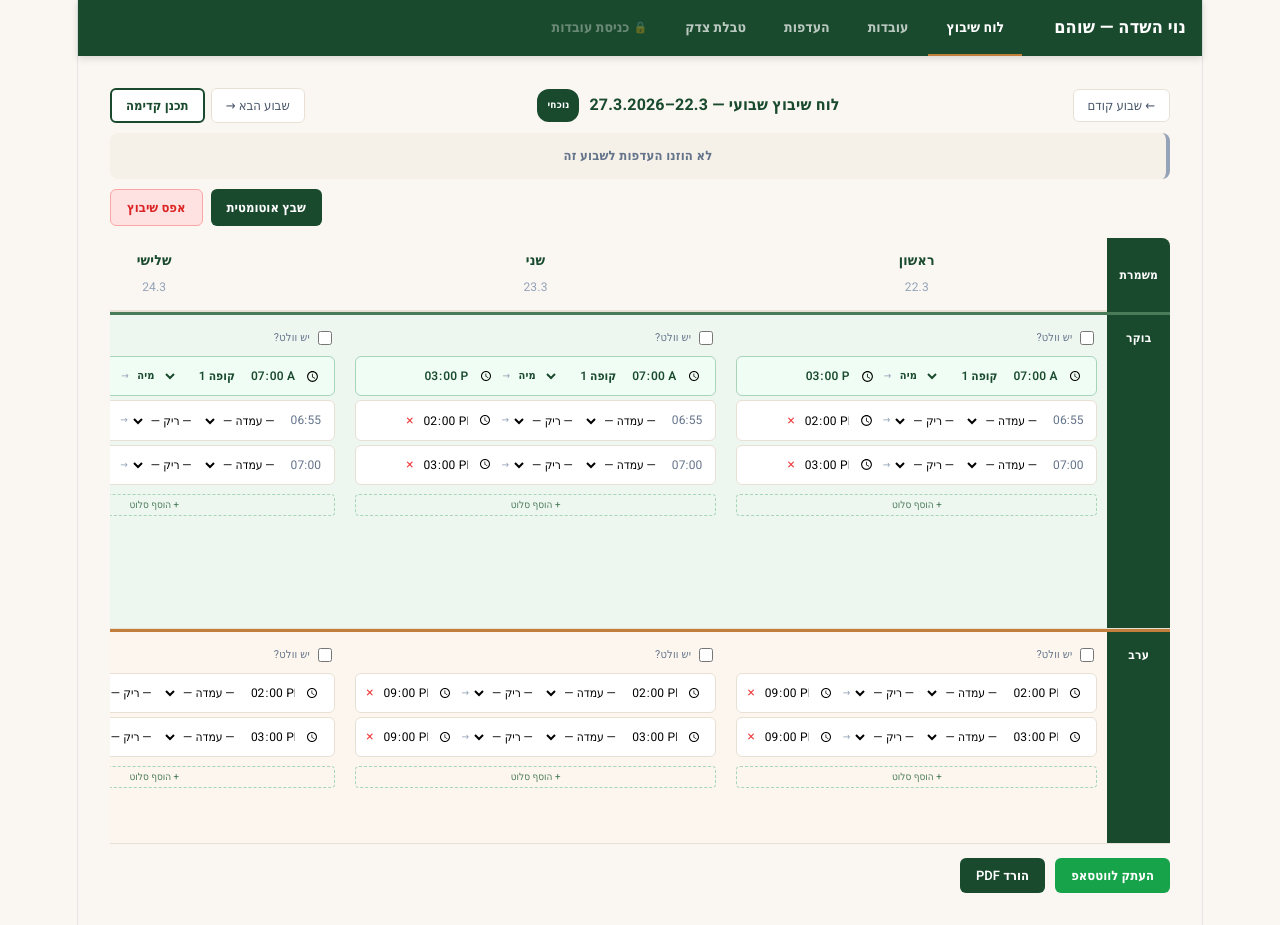
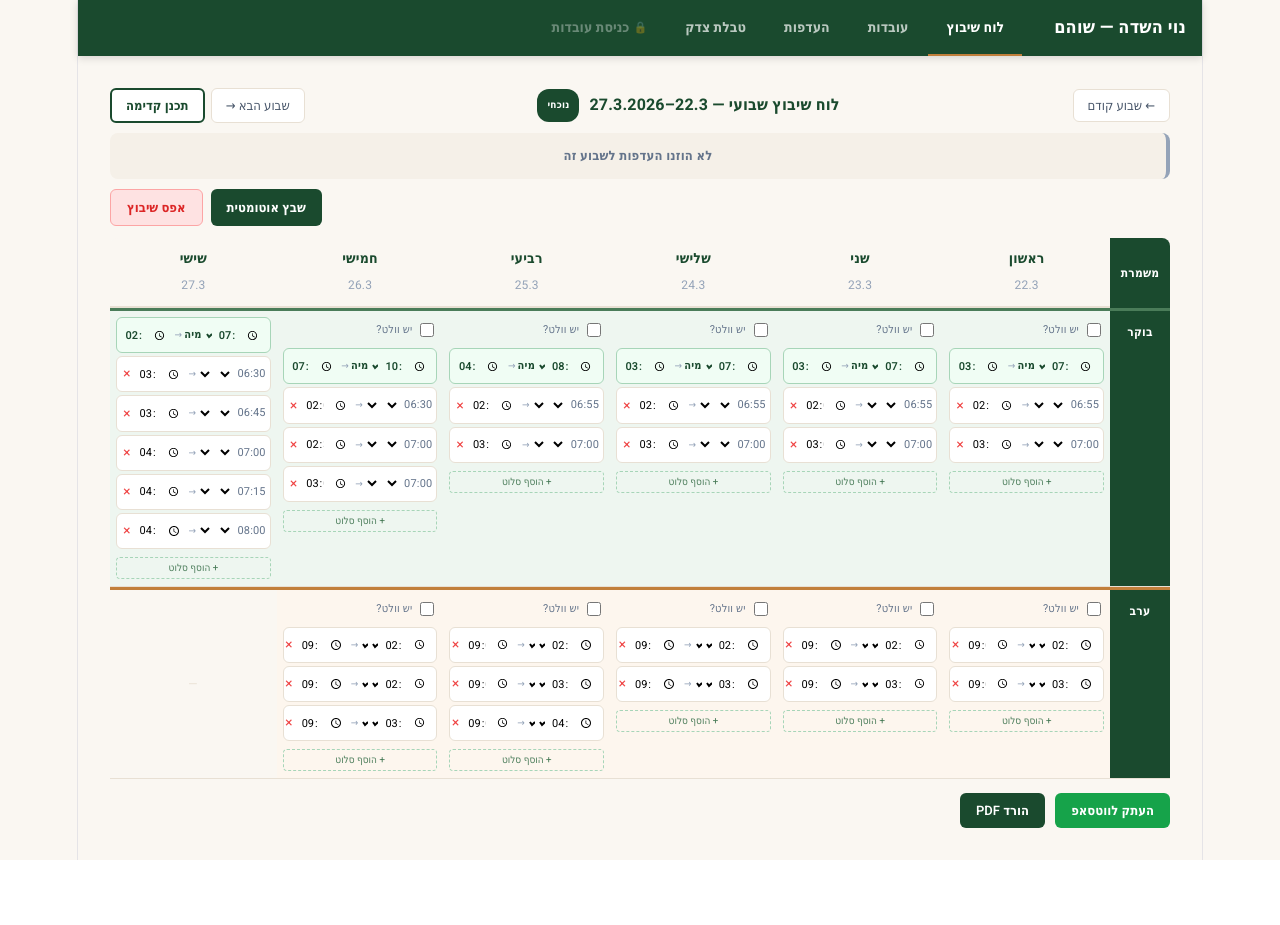
Before and after one commit to AlonFreibach/Shift-Manager, a React (Vite) app: page / in a window 1280 px wide. After the commit the page ends 860 px from the top, so only its background shows below. Built offline with nearby package versions, Linux system fonts and the light colour scheme.

Commit message:
weekly borad screen fix

```diff
--- a/src/components/WeeklyBoard.tsx
+++ b/src/components/WeeklyBoard.tsx
@@ -947,16 +947,15 @@ export function WeeklyBoard({ employees, autoScheduleRequest, onAutoScheduleHand
   ) {
     const isMiyaFixed = slot.locked === true || slot.employeeId === 0;
     const availableEmps = employees;
-    console.log('employees in slot:', day, shift, slotIdx, 'count:', availableEmps?.length, 'names:', availableEmps?.map(e => e.name));
 
     const inputStyle: React.CSSProperties = {
-      width: isMobile ? '100%' : 80, fontSize: 12, padding: '2px 4px',
+      width: isMobile ? '100%' : 52, fontSize: isMobile ? 12 : 11, padding: '2px 4px',
       border: 'none', borderRadius: 4, background: 'transparent',
     };
     const selectStyle: React.CSSProperties = {
-      fontSize: 12, padding: '2px 4px',
-      border: 'none', borderRadius: 4, maxWidth: isMobile ? '100%' : 80, background: 'transparent',
-      ...(isMobile ? { flex: 1, minWidth: 0 } : {}),
+      fontSize: isMobile ? 12 : 11, padding: '2px 4px',
+      border: 'none', borderRadius: 4, maxWidth: '100%', background: 'transparent',
+      ...(isMobile ? { flex: 1, minWidth: 0 } : { flex: 1, minWidth: 0 }),
     };
 
     if (isMobile) {
@@ -1043,11 +1042,11 @@ export function WeeklyBoard({ employees, autoScheduleRequest, onAutoScheduleHand
       <div
         key={slotIdx}
         style={{
-          display: 'flex', alignItems: 'center', gap: 3, marginBottom: 4,
-          padding: '6px 8px', borderRadius: 6,
+          display: 'flex', alignItems: 'center', gap: 2, marginBottom: 3,
+          padding: 4, borderRadius: 6,
           background: isMiyaFixed ? '#f0fdf4' : 'white',
           border: isMiyaFixed ? '1px solid #a7d5b8' : '1px solid #e8e0d4',
-          fontSize: 11,
+          fontSize: 11, overflow: 'hidden',
         }}
       >
         {/* Arrival time — editable for evening shifts and Miya */}
@@ -1059,7 +1058,7 @@ export function WeeklyBoard({ employees, autoScheduleRequest, onAutoScheduleHand
             style={{ ...inputStyle, ...(isMiyaFixed ? { fontWeight: 600, color: '#1a4a2e' } : {}) }}
           />
         ) : (
-          <span style={{ fontSize: 12, color: '#64748b', minWidth: 40 }}>
+          <span style={{ fontSize: 11, color: '#64748b', whiteSpace: 'nowrap' }}>
             {slot.arrivalTime || '—'}
           </span>
         )}
@@ -1076,7 +1075,7 @@ export function WeeklyBoard({ employees, autoScheduleRequest, onAutoScheduleHand
 
         {/* Employee name or picker */}
         {isMiyaFixed ? (
-          <span style={{ fontWeight: 700, fontSize: 11, color: '#1a4a2e', minWidth: 28 }}>מיה</span>
+          <span style={{ fontWeight: 700, fontSize: 11, color: '#1a4a2e', whiteSpace: 'nowrap' }}>מיה</span>
         ) : (
           <select
             value={slot.employeeId ?? ''}
@@ -1085,7 +1084,7 @@ export function WeeklyBoard({ employees, autoScheduleRequest, onAutoScheduleHand
                 employeeId: e.target.value !== '' ? Number(e.target.value) : null,
               })
             }
-            style={{ ...selectStyle, maxWidth: 70 }}
+            style={{ ...selectStyle }}
           >
             <option value="">— ריק —</option>
             {availableEmps.map(e => (
@@ -1310,17 +1309,23 @@ export function WeeklyBoard({ employees, autoScheduleRequest, onAutoScheduleHand
         </div>
       )}
 
-      <div style={{ overflowX: 'auto' }}>
-        <table style={{ width: '100%', borderCollapse: 'separate', borderSpacing: 0, fontSize: 12 }}>
+      <div style={{ overflowX: isMobile ? 'auto' : 'hidden' }}>
+        <table style={{ width: '100%', tableLayout: 'fixed', borderCollapse: 'separate', borderSpacing: 0, fontSize: 12 }}>
+          <colgroup>
+            <col style={{ width: 60 }} />
+            {visibleDays.map(d => (
+              <col key={d.day} />
+            ))}
+          </colgroup>
           <thead>
             <tr>
-              <th style={{ padding: '10px 12px', background: '#1a4a2e', color: 'white', minWidth: 50, fontWeight: 700, borderTopRightRadius: 8 }}>
+              <th style={{ padding: '8px 6px', background: '#1a4a2e', color: 'white', fontWeight: 700, borderTopRightRadius: 8 }}>
                 משמרת
               </th>
               {visibleDays.map((d, i) => (
                 <th
                   key={d.day}
-                  style={{ padding: '10px 12px', background: '#faf7f2', textAlign: 'center', minWidth: 220, borderBottom: '2px solid #e8e0d4', ...(i === visibleDays.length - 1 ? { borderTopLeftRadius: 8 } : {}) }}
+                  style={{ padding: '8px 6px', background: '#faf7f2', textAlign: 'center', borderBottom: '2px solid #e8e0d4', ...(i === visibleDays.length - 1 ? { borderTopLeftRadius: 8 } : {}) }}
                 >
                   <div style={{ fontWeight: 700, fontSize: 14, color: '#1a4a2e' }}>{d.day}</div>
                   <div style={{ fontWeight: 400, fontSize: 12, color: '#94a3b8' }}>{d.dateStr}</div>
@@ -1333,13 +1338,13 @@ export function WeeklyBoard({ employees, autoScheduleRequest, onAutoScheduleHand
               const shiftColor = shift === 'בוקר' ? '#4a7c59' : '#c17f3b';
               return (
                 <tr key={shift}>
-                  <td style={{ padding: '10px 12px', fontWeight: 700, background: '#1a4a2e', color: 'white', verticalAlign: 'top', borderBottom: '1px solid #e8e0d4', borderTop: `3px solid ${shiftColor}` }}>
+                  <td style={{ padding: '8px 6px', fontWeight: 700, background: '#1a4a2e', color: 'white', verticalAlign: 'top', borderBottom: '1px solid #e8e0d4', borderTop: `3px solid ${shiftColor}`, fontSize: 12 }}>
                     {shift}
                   </td>
                   {visibleDays.map(d => {
                     if (!d.shifts.includes(shift)) {
                       return (
-                        <td key={d.day} style={{ padding: 10, textAlign: 'center', color: '#e8e0d4', background: '#faf7f2', borderBottom: '1px solid #e8e0d4', borderTop: `3px solid ${shiftColor}` }}>—</td>
+                        <td key={d.day} style={{ padding: 6, textAlign: 'center', color: '#e8e0d4', background: '#faf7f2', borderBottom: '1px solid #e8e0d4', borderTop: `3px solid ${shiftColor}` }}>—</td>
                       );
                     }
 
@@ -1353,7 +1358,7 @@ export function WeeklyBoard({ employees, autoScheduleRequest, onAutoScheduleHand
                     return (
                       <td
                         key={d.day}
-                        style={{ padding: 10, background: shiftBg, verticalAlign: 'top', borderBottom: '1px solid #e8e0d4', borderTop: `3px solid ${shiftColor}` }}
+                        style={{ padding: 6, background: shiftBg, verticalAlign: 'top', borderBottom: '1px solid #e8e0d4', borderTop: `3px solid ${shiftColor}`, overflow: 'hidden' }}
                       >
                         {/* Volt toggle — not for שישי */}
                         {d.day !== 'שישי' && (
```
